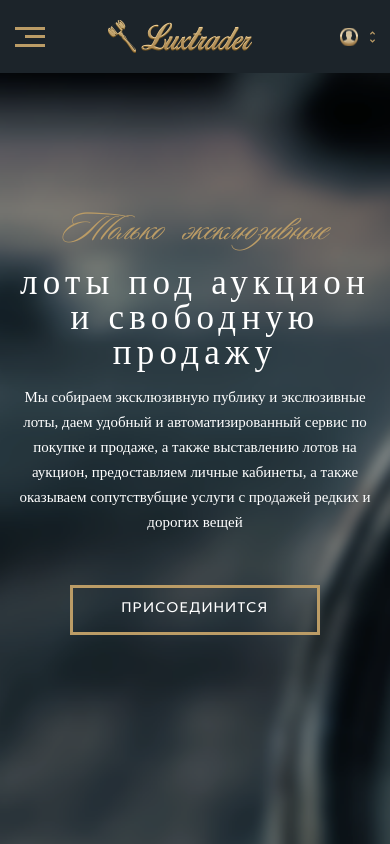
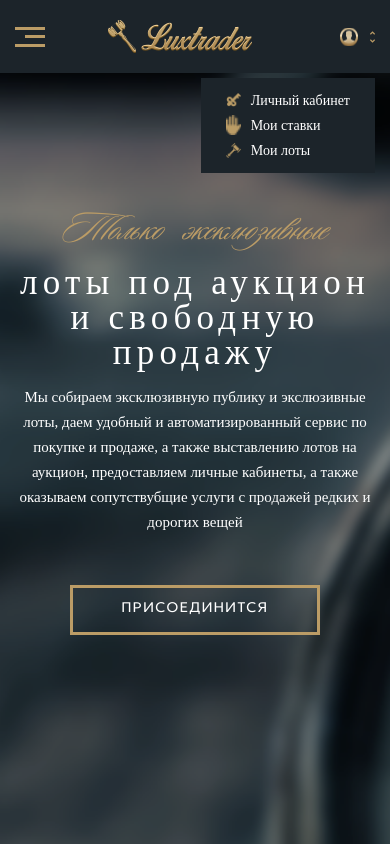
Before and after one commit to frontend90/luxtrader, a plain HTML site: page index.html in a window 390 px wide. Both pictures are taken after a click on the element 357 px from the left and 36 px from the top of the page. Drawn offline with nearby package versions, Linux system fonts and the light colour scheme; a web font is replaced by a local one.

Commit message:
верстка

```diff
--- a/index.html
+++ b/index.html
@@ -52,10 +52,31 @@
             </div>
             <!-- /.region -->
             <div class="user">
-              <button>
+              <div class="user-nav">
                 <i class="fas fa-angle-up"></i>
                 <i class="fas fa-angle-down"></i>
-              </button>
+              </div>
+              <!-- /.user-nav -->
+              <div class="user-list">
+                <div class="link">
+                  <img src="img/header/key.png" alt="">
+                  <a href="javascript:;">Личный кабинет</a>
+                </div>
+                <!-- /.link -->
+                <div class="link">
+                  <img src="img/header/palm.png" alt="">
+                  <a href="javascript:;">Мои ставки</a>
+                </div>
+                <!-- /.link -->
+                <div class="link">
+                  <img src="img/header/hammer.png" alt="">
+                  <a href="javascript:;">Мои лоты</a>
+                </div>
+                <!-- /.link -->
+                <div class="link"></div>
+                <!-- /.link -->
+              </div>
+              <!-- /.user-list -->
             </div>
             <!-- /.user -->
           </div>
--- a/js/main.js
+++ b/js/main.js
@@ -1,16 +1,16 @@
 /************    burger  (открыть, закрыть)    *************/
-let user_icon = document.querySelector('.burger');
-user_icon.addEventListener("click", function (e) {
-  let user_menu = document.querySelector('.menu');
-  user_menu.classList.toggle('show');
-  user_icon.classList.toggle('active');
+let burger = document.querySelector('.burger');
+burger.addEventListener("click", function (e) {
+  let burger_menu = document.querySelector('.menu');
+  burger_menu.classList.toggle('show');
+  burger.classList.toggle('active');
 });
 
 document.documentElement.addEventListener("click", function (e) {
   if (!e.target.closest('.burger')) {
-    let user_menu = document.querySelector('.menu');
-    user_menu.classList.remove('show');
-    user_icon.classList.remove('active');
+    let burger_menu = document.querySelector('.menu');
+    burger_menu.classList.remove('show');
+    burger.classList.remove('active');
   }
 
   $('.main-menu a').click(function () {
@@ -45,3 +45,17 @@ function adaptive_function() {
   adaptive_header(w, h);
 }
 adaptive_function();
+
+/************    user  (открыть, закрыть)    *************/
+let user_icon = document.querySelector('.user');
+user_icon.addEventListener("click", function (e) {
+  let user_menu = document.querySelector('.user-list');
+  user_menu.classList.toggle('show');
+});
+
+document.documentElement.addEventListener("click", function (e) {
+  if (!e.target.closest('.user')) {
+    let user_menu = document.querySelector('.user-list');
+    user_menu.classList.remove('show');
+  }
+});
--- a/sass/blocks/_header.sass
+++ b/sass/blocks/_header.sass
@@ -59,13 +59,45 @@
           align-items: center
           height: 18px
           margin-left: 25px
-          & button
+          cursor: pointer
+          position: relative
+          & .user-nav
             margin-left: 30px
             & .fas
               +solid
               display: block
               color: #bb9c66
               font-size: 8px
+          & .user-list
+            position: absolute
+            background: #1c242a
+            padding: 10px 25px
+            right: 0
+            top: 50px
+            cursor: default
+            z-index: 10
+            opacity: 0
+            visibility: hidden
+            transition: .3s linear
+            &.show
+              opacity: 1
+              visibility: visible
+            & .link
+              display: flex
+              align-items: center
+              height:
+              & img
+                width: 15px
+                height: 100%
+              & a
+                display: inline-block
+                white-space: nowrap
+                margin-left: 10px
+                font-size: 14px
+                color: #ffffff
+                line-height: 25px
+                &:hover
+                  text-decoration: underline
   & .header-main
     display: flex
     flex-direction: column
```
Also changed, not shown: css/style.css, img/header/hammer.png (added), img/header/key.png (added), img/header/palm.png (added), 1 other file.
